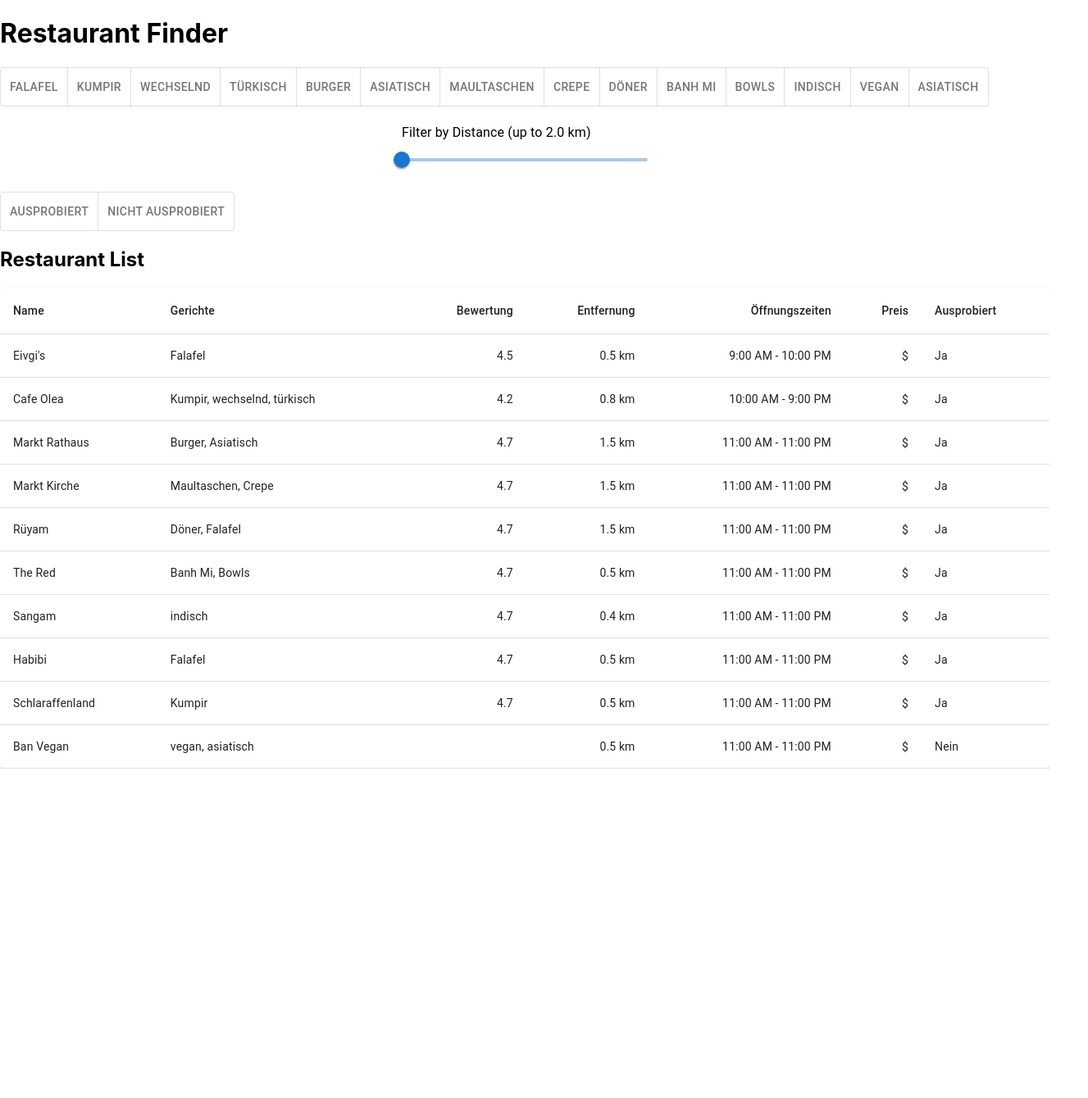
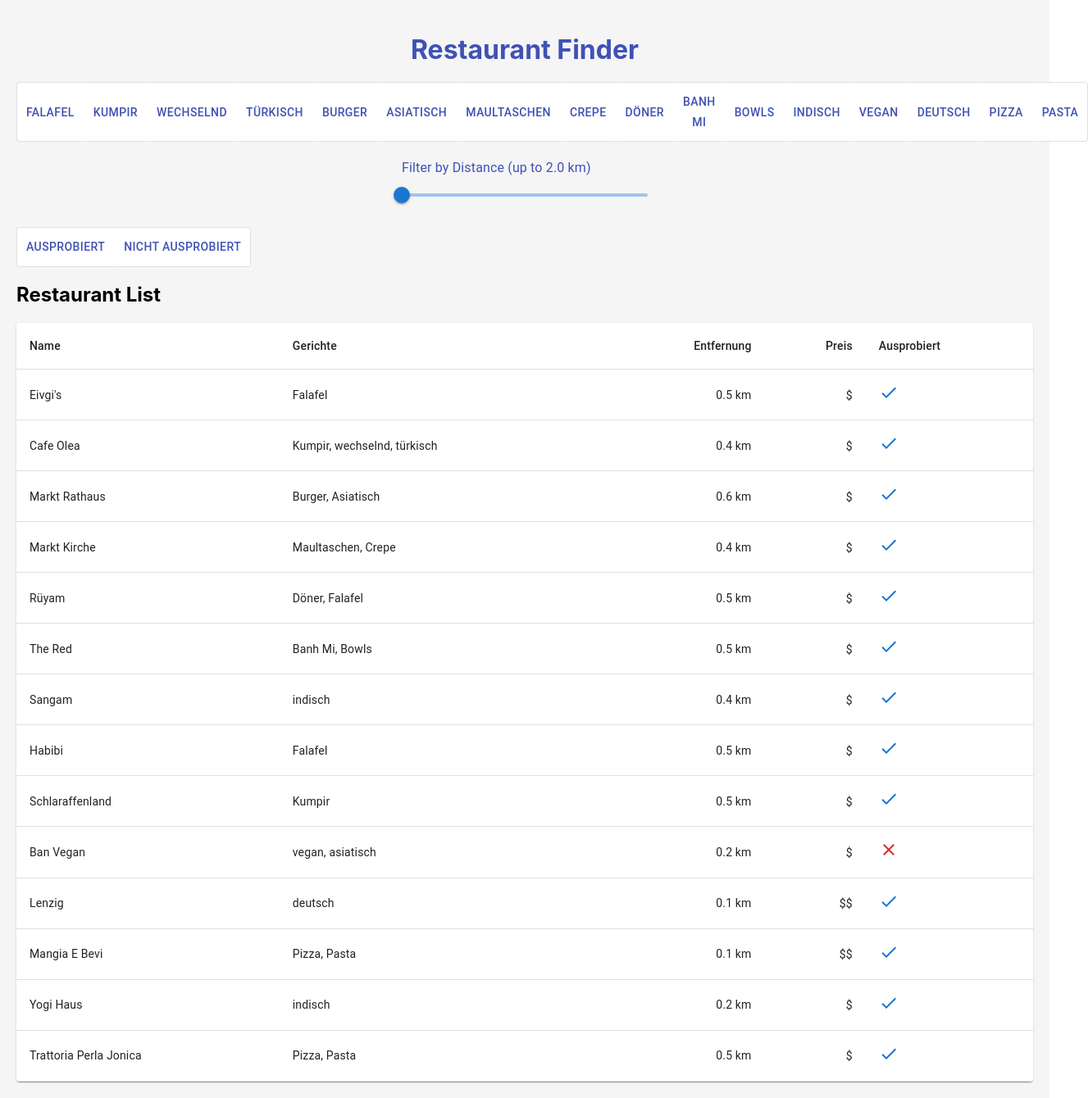
Before and after one commit to JohannesHub/lunch, a React (Create React App) app: page / in a window 1280 px wide. Shown: the whole page at 82% size, 1327 px wide, since content can reach past the window. Before the commit the page ends 938 px from the top, so only its background shows below. Built offline with nearby package versions, Linux system fonts and the light colour scheme.

Commit message:
More restaurants

```diff
--- a/package.json
+++ b/package.json
@@ -5,6 +5,7 @@
   "dependencies": {
     "@emotion/react": "^11.11.4",
     "@emotion/styled": "^11.11.5",
+    "@mui/icons-material": "^5.15.16",
     "@mui/material": "^5.15.16",
     "@testing-library/jest-dom": "^5.17.0",
     "@testing-library/react": "^13.4.0",
--- a/src/App.tsx
+++ b/src/App.tsx
@@ -16,7 +16,7 @@ const App: React.FC = () => {
 
   useEffect(() => {
     const uniqueDishes = Array.from(
-      new Set(restaurantData.flatMap((restaurant) => restaurant.dishes.split(', ')))
+      new Set(restaurantData.flatMap((restaurant) => restaurant.dishes.toLowerCase().split(', ')))
     );
     setDishOptions(uniqueDishes);
   }, []);
@@ -39,33 +39,41 @@ const App: React.FC = () => {
 
   const filteredRestaurants = restaurantData.filter((restaurant) => {
     if (selectedDishes.length > 0) {
-      if (!selectedDishes.some((dish) => restaurant.dishes.includes(dish))) {
+      if (!selectedDishes.some((dish) => restaurant.dishes.toLowerCase().includes(dish.toLowerCase()))) {
         return false;
       }
     }
     if (maxDistance && parseFloat(restaurant.distance) > maxDistance) {
       return false;
     }
-    if (triedFilter !== null && restaurant.hasOwnProperty('rating') && restaurant.tried !== triedFilter) {
+    if (triedFilter !== null && restaurant.tried !== triedFilter) {
       return false;
     }
     return true;
   });
 
   return (
-    <div>
-      <h1>Restaurant Finder</h1>
+    <div style={{ padding: '20px', backgroundColor: '#f5f5f5', minHeight: '100vh' }}>
+      <h1 style={{ textAlign: 'center', marginBottom: '20px', color: '#3f51b5' }}>Restaurant Finder</h1>
       <Box sx={{ display: 'flex', flexWrap: 'wrap', gap: 1, marginBottom: 2 }}>
         <ToggleButtonGroup value={selectedDishes} onChange={handleDishChange}>
           {dishOptions.map((dish, index) => (
-            <ToggleButton key={index} value={dish} aria-label={dish}>
+            <ToggleButton
+              key={index}
+              value={dish}
+              aria-label={dish}
+              style={{
+                backgroundColor: selectedDishes.includes(dish) ? '#3f51b5' : '#fff',
+                color: selectedDishes.includes(dish) ? '#fff' : '#3f51b5'
+              }}
+            >
               {dish}
             </ToggleButton>
           ))}
         </ToggleButtonGroup>
       </Box>
       <div style={{ width: '300px', margin: '20px auto' }}>
-        <Typography id="distance-slider" gutterBottom>
+        <Typography id="distance-slider" gutterBottom style={{ color: '#3f51b5' }}>
           Filter by Distance (up to {maxDistance ? maxDistance.toFixed(1) : '2.0'} km)
         </Typography>
         <Slider
@@ -84,8 +92,24 @@ const App: React.FC = () => {
           onChange={handleTriedFilterChange}
           aria-label="tried filter"
         >
-          <ToggleButton value={true}>Ausprobiert</ToggleButton>
-          <ToggleButton value={false}>Nicht ausprobiert</ToggleButton>
+          <ToggleButton
+            value={true}
+            style={{
+              backgroundColor: triedFilter === true ? '#3f51b5' : '#fff',
+              color: triedFilter === true ? '#fff' : '#3f51b5'
+            }}
+          >
+            Ausprobiert
+          </ToggleButton>
+          <ToggleButton
+            value={false}
+            style={{
+              backgroundColor: triedFilter === false ? '#3f51b5' : '#fff',
+              color: triedFilter === false ? '#fff' : '#3f51b5'
+            }}
+          >
+            Nicht ausprobiert
+          </ToggleButton>
         </ToggleButtonGroup>
       </div>
       <RestaurantList restaurants={filteredRestaurants} />
--- a/src/components/RestaurantList.tsx
+++ b/src/components/RestaurantList.tsx
@@ -1,6 +1,8 @@
 import React, { useState } from 'react';
 import { Table, TableBody, TableCell, TableContainer, TableHead, TableRow, Paper } from '@mui/material';
 import { Restaurant } from '../types';
+import CheckIcon from '@mui/icons-material/Check';
+import CloseIcon from '@mui/icons-material/Close';
 
 interface Props {
   restaurants: Restaurant[];
@@ -18,9 +20,9 @@ const RestaurantList: React.FC<Props> = ({ restaurants }) => {
             <TableRow>
               <TableCell>Name</TableCell>
               <TableCell>Gerichte</TableCell>
-              <TableCell align="right">Bewertung</TableCell>
+              {/*<TableCell align="right">Bewertung</TableCell>*/}
               <TableCell align="right">Entfernung</TableCell>
-              <TableCell align="right">Öffnungszeiten</TableCell>
+              {/*<TableCell align="right">Öffnungszeiten</TableCell>*/}
               <TableCell align="right">Preis</TableCell>
               <TableCell>Ausprobiert</TableCell>
             </TableRow>
@@ -41,11 +43,11 @@ const RestaurantList: React.FC<Props> = ({ restaurants }) => {
                   {restaurant.name}
                 </TableCell>
                 <TableCell>{restaurant.dishes}</TableCell>
-                <TableCell align="right">{restaurant.rating}</TableCell>
+                {/*<TableCell align="right">{restaurant.rating}</TableCell>*/}
                 <TableCell align="right">{restaurant.distance}</TableCell>
-                <TableCell align="right">{restaurant.openingHours}</TableCell>
+                {/*<TableCell align="right">{restaurant.openingHours}</TableCell>*/}
                 <TableCell align="right">{restaurant.price}</TableCell>
-                <TableCell>{restaurant.tried ? 'Ja' : 'Nein'}</TableCell>
+                <TableCell>{restaurant.tried ? <CheckIcon color="primary" /> : <CloseIcon color="error" />}</TableCell>
               </TableRow>
             ))}
           </TableBody>
--- a/src/data/restaurants.json
+++ b/src/data/restaurants.json
@@ -12,7 +12,7 @@
     "name": "Cafe Olea",
     "dishes": "Kumpir, wechselnd, türkisch",
     "rating": 4.2,
-    "distance": "0.8 km",
+    "distance": "0.4 km",
     "openingHours": "10:00 AM - 9:00 PM",
     "price": "$",
     "tried": true
@@ -21,7 +21,7 @@
     "name": "Markt Rathaus",
     "dishes": "Burger, Asiatisch",
     "rating": 4.7,
-    "distance": "1.5 km",
+    "distance": "0.6 km",
     "openingHours": "11:00 AM - 11:00 PM",
     "price": "$",
     "tried": true
@@ -30,7 +30,7 @@
     "name": "Markt Kirche",
     "dishes": "Maultaschen, Crepe",
     "rating": 4.7,
-    "distance": "1.5 km",
+    "distance": "0.4 km",
     "openingHours": "11:00 AM - 11:00 PM",
     "price": "$",
     "tried": true
@@ -39,7 +39,7 @@
     "name": "Rüyam",
     "dishes": "Döner, Falafel",
     "rating": 4.7,
-    "distance": "1.5 km",
+    "distance": "0.5 km",
     "openingHours": "11:00 AM - 11:00 PM",
     "price": "$",
     "tried": true
@@ -83,9 +83,41 @@
   {
     "name": "Ban Vegan",
     "dishes": "vegan, asiatisch",
+    "distance": "0.2 km",
+    "openingHours": "11:00 AM - 11:00 PM",
+    "price": "$",
+    "tried": false
+  },
+  {
+    "name": "Lenzig",
+    "dishes": "deutsch",
+    "distance": "0.1 km",
+    "openingHours": "11:00 AM - 11:00 PM",
+    "price": "$$",
+    "tried": true
+  },
+  {
+    "name": "Mangia E Bevi",
+    "dishes": "Pizza, Pasta",
+    "distance": "0.1 km",
+    "openingHours": "11:00 AM - 11:00 PM",
+    "price": "$$",
+    "tried": true
+  },
+  {
+    "name": "Yogi Haus",
+    "dishes": "indisch",
+    "distance": "0.2 km",
+    "openingHours": "11:00 AM - 11:00 PM",
+    "price": "$",
+    "tried": true
+  },
+  {
+    "name": "Trattoria Perla Jonica",
+    "dishes": "Pizza, Pasta",
     "distance": "0.5 km",
     "openingHours": "11:00 AM - 11:00 PM",
     "price": "$",
-    "tried": false
+    "tried": true
   }
 ]
```
Also changed, not shown: 1 other file (tests, documents, lock files or other folders).
